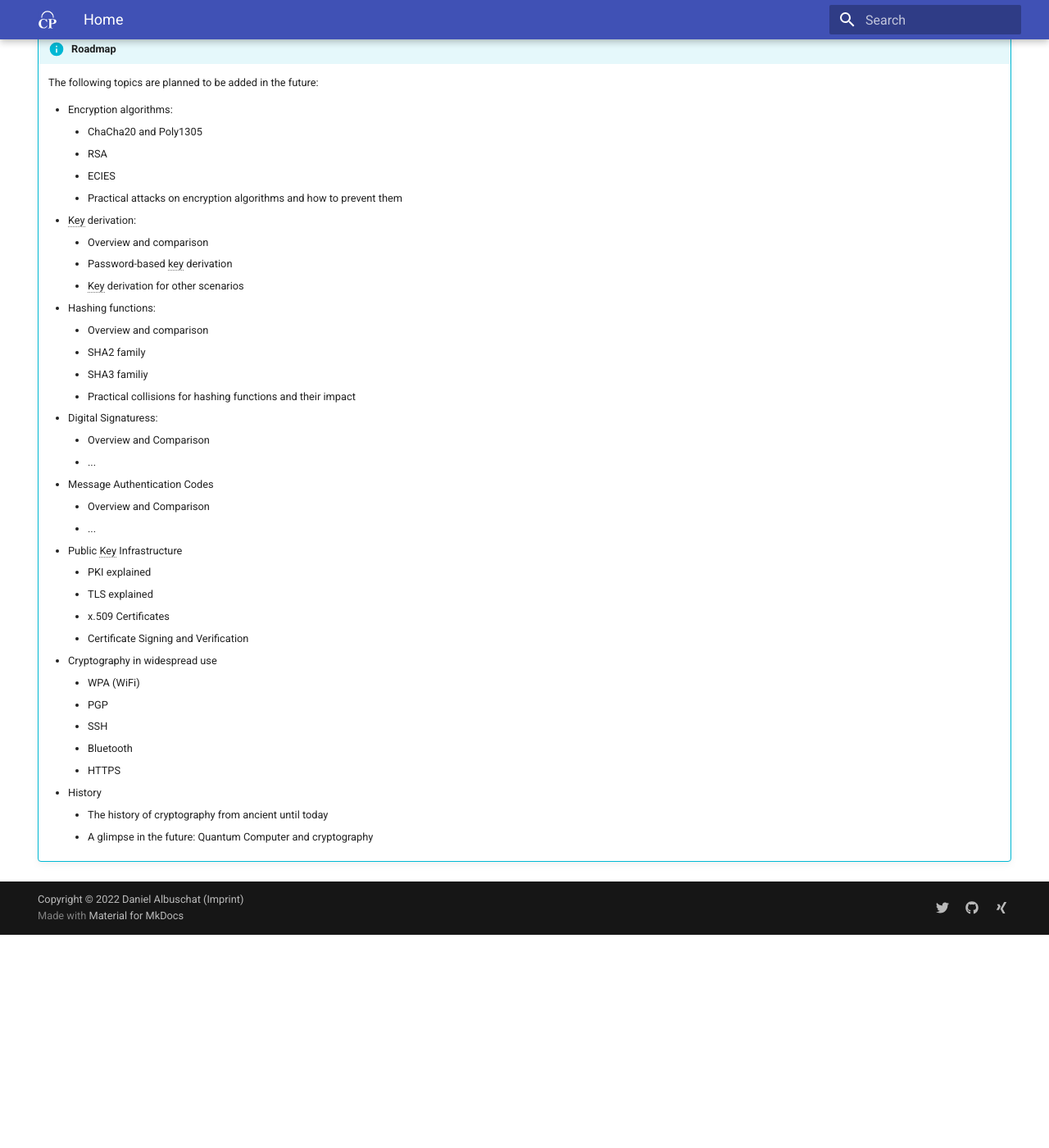
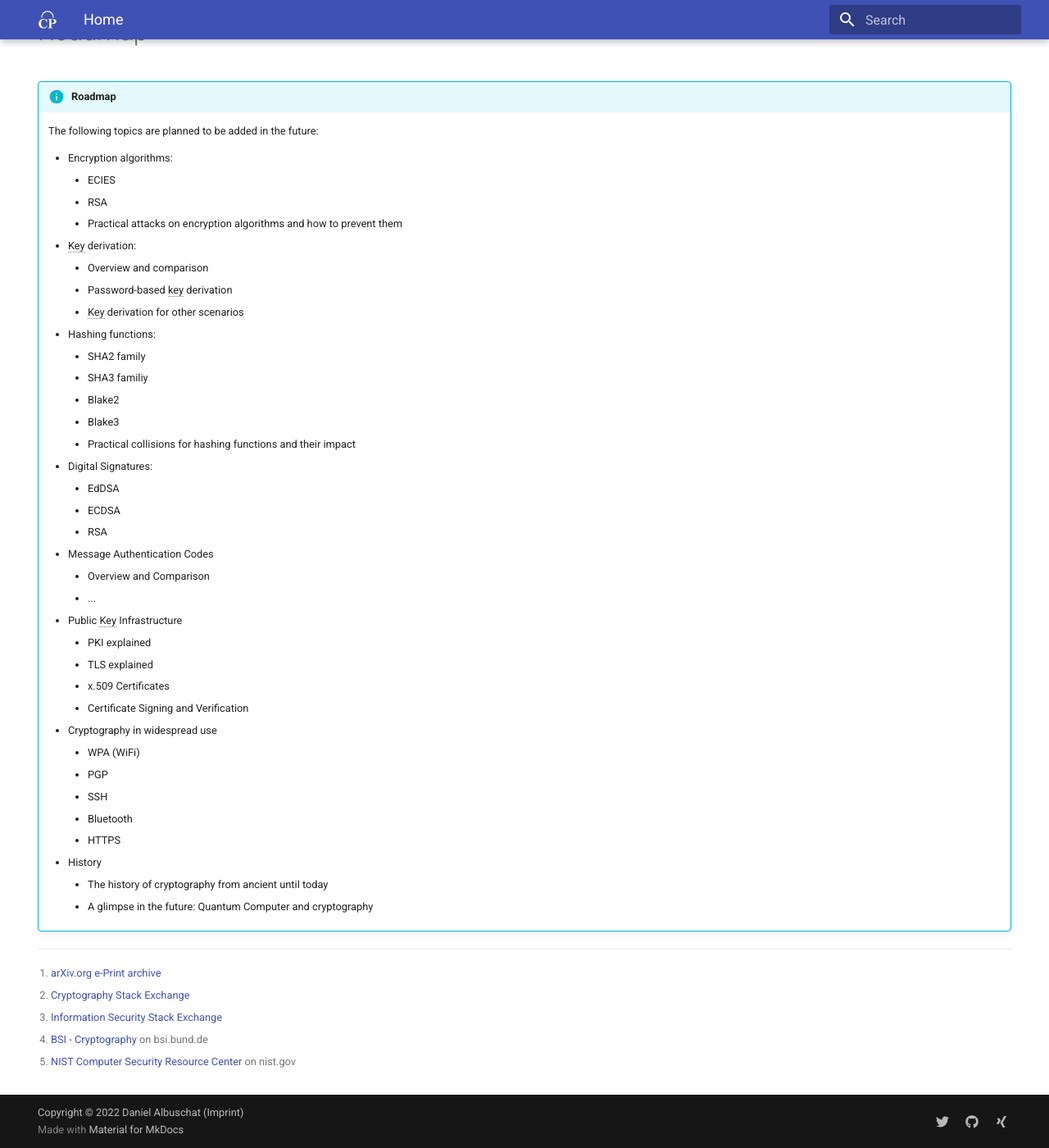
Before and after one commit to daniel-kun/cryptography-primer.info, an MkDocs documentation site: the page built from docs/index.md, in a window 1280 px wide and 1400 px high, scrolled down 1041 px. Shown: the whole window at 82% size. Built offline with MkDocs 1.6.1 and Material for MkDocs 9.7.7, drawn with Linux system fonts in a browser that asks for light colours; before the commit the page ends 2181 px from its top, so only the background shows below that; some of the changed text lies outside the part shown.

Commit message:
Added a disclaimer on using recommendations from Cryptography Primer

```diff
--- a/docs/index.md
+++ b/docs/index.md
@@ -14,7 +14,9 @@
 
     The author is actively working on fine-tuning existing content and adding new content every day.
 
-    Follow :fontawesome-brands-twitter: [CryptPrimer](https://twitter.com/CryptPrimer) on Twitter to stay up to date and learn about new content. I'd also love to hear your opinion and feedback!
+    Follow :fontawesome-brands-twitter: [@CryptPrimer](https://twitter.com/CryptPrimer) on Twitter to stay up to date and learn about new content. I'd also love to hear your opinion and feedback!
+
+--8<-- "includes/disclaimer.md"
 
 # Content
 
@@ -60,22 +62,23 @@
     The following topics are planned to be added in the future:
 
     - Encryption algorithms:
-        - ChaCha20 and Poly1305
+        - ECIES
         - RSA
-        - ECIES
         - Practical attacks on encryption algorithms and how to prevent them
     - Key derivation:
         - Overview and comparison
         - Password-based key derivation
         - Key derivation for other scenarios
     - Hashing functions:
-        - Overview and comparison
         - SHA2 family
         - SHA3 familiy
+        - Blake2
+        - Blake3
         - Practical collisions for hashing functions and their impact
-    - Digital Signaturess:
-        - Overview and Comparison
-        - ...
+    - Digital Signatures:
+        - EdDSA
+        - ECDSA
+        - RSA
     - Message Authentication Codes
         - Overview and Comparison
         - ...
--- /dev/null
+++ b/includes/disclaimer.md
@@ -0,0 +1,28 @@
+??? danger "Disclaimer: How to use recommendations from Cryptography Primer"
+
+    The recommendations on Cryptography Primer are based on research on multiple sources that are freely available online, such as:
+
+    - Research papers available on e.g. arxiv.org[^203]
+    - Recommendations of Cryptographic Library authors
+    - BSI technical guidelines[^200]
+    - NIST publications[^201]
+    - Blogs of reknown cryptographers or cybersecurity experts
+    - crypto.stackexchange.com[^202]
+    - security.stackexchange.com[^204]
+    - and occasionally other sources
+
+    As should always be the case, you should __not take recommendations__ from a single source for granted,
+    but instead find at least a second - or better, third - source that confirms this recommendation.
+
+    Also, if you are using recommendations for anything that will be used in a production setting or
+    will be used by anyone that relies on it's cryptograhic properties, it is highly recommended to
+    let your __concept__ and __implementation__ being reviewed by a reknown cybersecurity firm.
+
+    That being said, the author hopes that Cryptography Primer helps you find the correct algorithm
+    to use for your scenario, and find the correct parameters and modes for a safe implementation.
+
+[^203]: [arXiv.org e-Print archive](https://arxiv.org/)
+[^202]: [Cryptography Stack Exchange](https://crypto.stackexchange.com/)
+[^204]: [Information Security Stack Exchange](https://security.stackexchange.com/)
+[^200]: [BSI - Cryptography](https://www.bsi.bund.de/EN/Topics/Cryptography/cryptography_node.html) on bsi.bund.de
+[^201]: [NIST Computer Security Resource Center](https://csrc.nist.gov/) on nist.gov
```
Also changed, not shown: docs/algorithms/aes.md (+2 -0 lines), docs/algorithms/chacha.md (+2 -0 lines).
